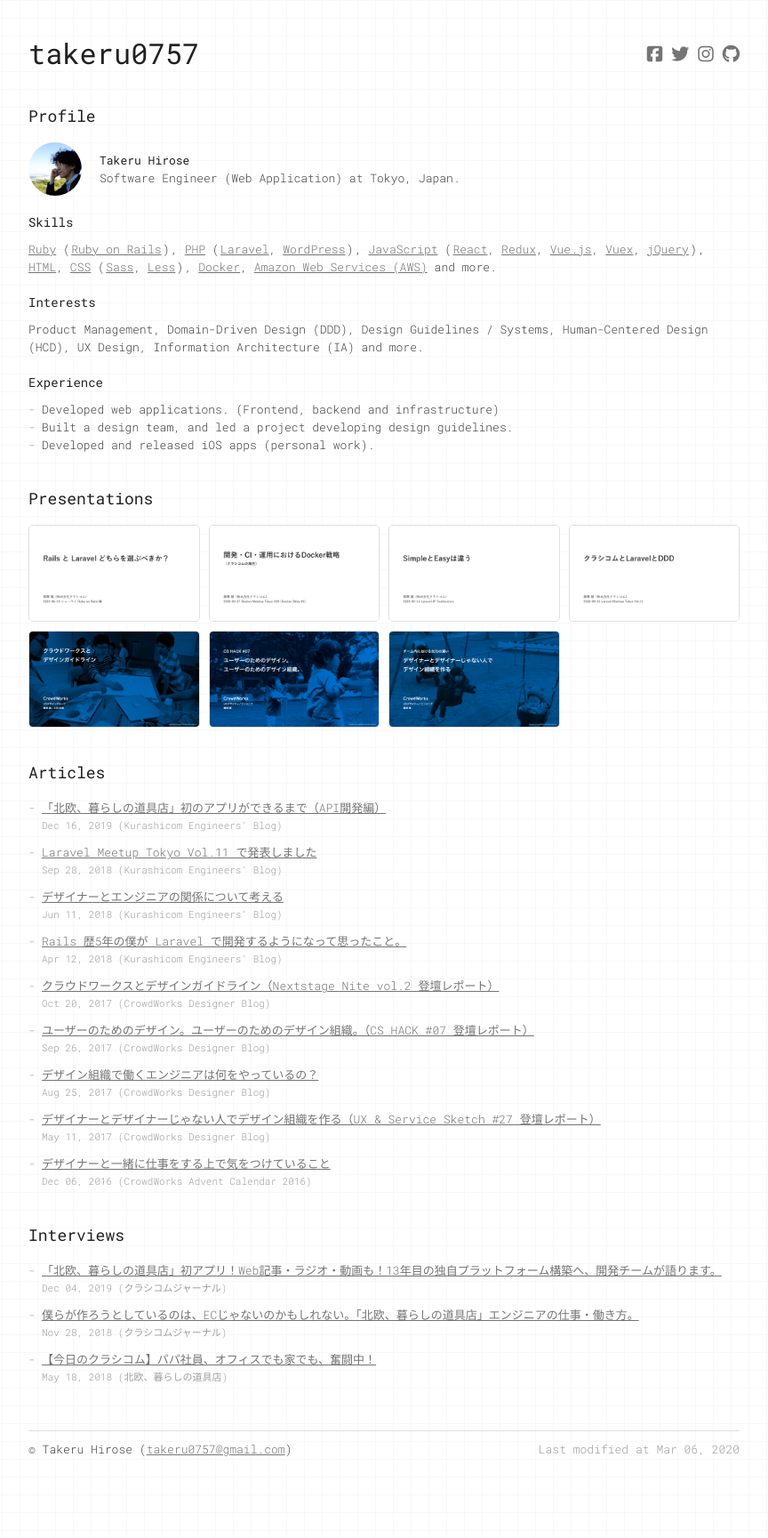
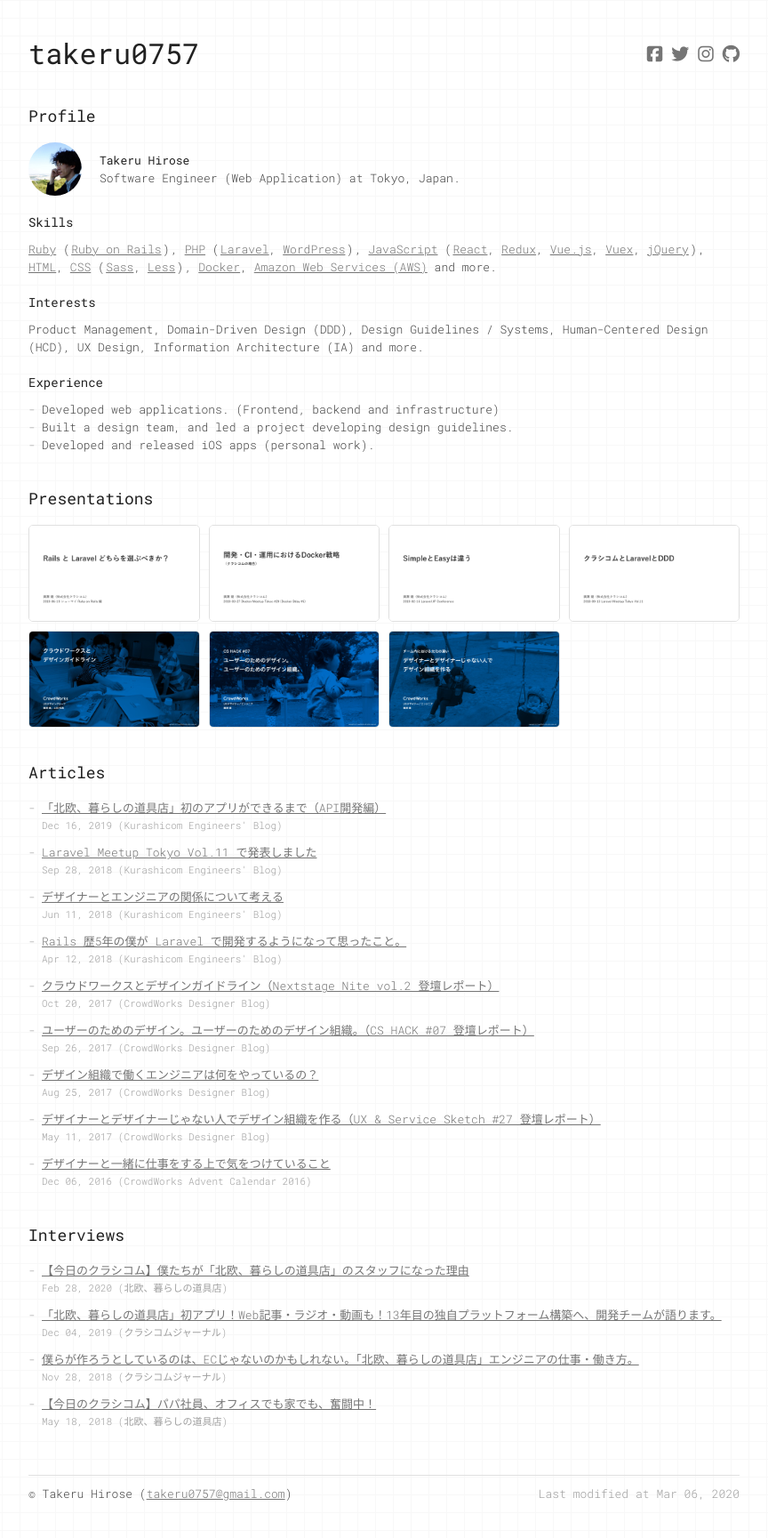
Before and after one commit to takeru0757/takeru0757.github.io, a Jekyll site: the page built from index.html, in a window 1280 px wide. Shown: the whole page at 89% size, without its empty margins (208-1072 px from the left). Built offline with Jekyll 4.4.1, drawn with Linux system fonts in a browser that asks for light colours; nearby versions of some CDN libraries; before the commit the page ends 1679 px from its top, so only the background shows below that.

Commit message:
add https://hokuohkurashi.com/note/201291

```diff
--- a/_data/interviews.yml
+++ b/_data/interviews.yml
@@ -1,3 +1,8 @@
+- title: 【今日のクラシコム】僕たちが「北欧、暮らしの道具店」のスタッフになった理由
+  url: https://hokuohkurashi.com/note/201291
+  src: 北欧、暮らしの道具店
+  date: 2020-02-28
+
 - title: 「北欧、暮らしの道具店」初アプリ！Web記事・ラジオ・動画も！13年目の独自プラットフォーム構築へ、開発チームが語ります。
   url: https://kurashicom.jp/6618
   src: クラシコムジャーナル
```
